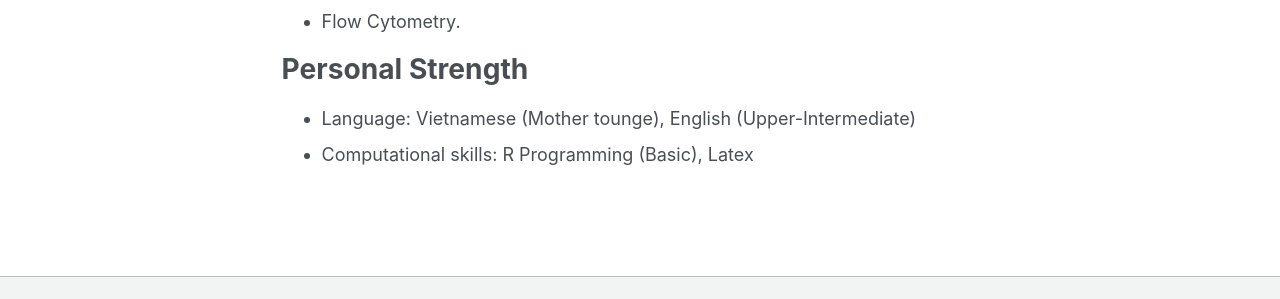
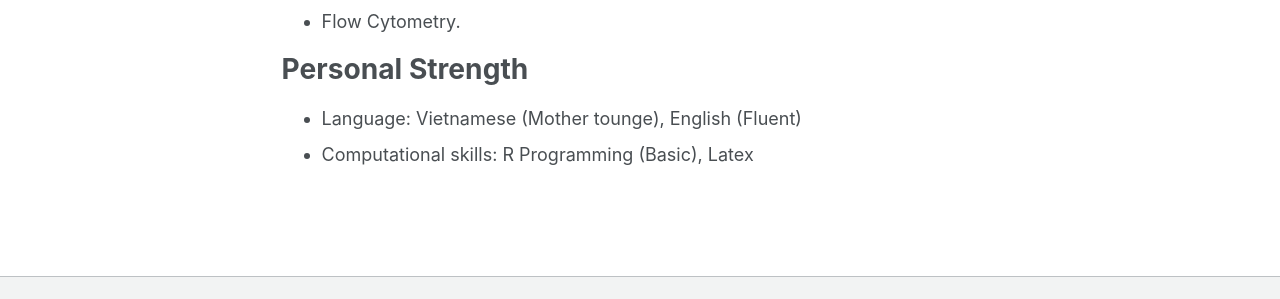
Before and after one commit to tranminhduy-git/tmduy.github.io, a Jekyll site: the page built from _pages/cv.md, in a window 1280 px wide and 900 px high, scrolled down 1238 px. Shown: the part 486-785 px from the top of the window. Built offline with Jekyll 4.4.1, drawn with Linux system fonts in a browser that asks for light colours; a script bundle is joined from its source files by our own code; library files that are not in the unit come from our copies.

Commit message:
Update cv.md

```diff
--- a/_pages/cv.md
+++ b/_pages/cv.md
@@ -68,5 +68,5 @@ Laboratory Technique
 
 Personal Strength
 ======
-* Language: Vietnamese (Mother tounge), English (Upper-Intermediate)
+* Language: Vietnamese (Mother tounge), English (Fluent)
 * Computational skills: R Programming (Basic), Latex
```
